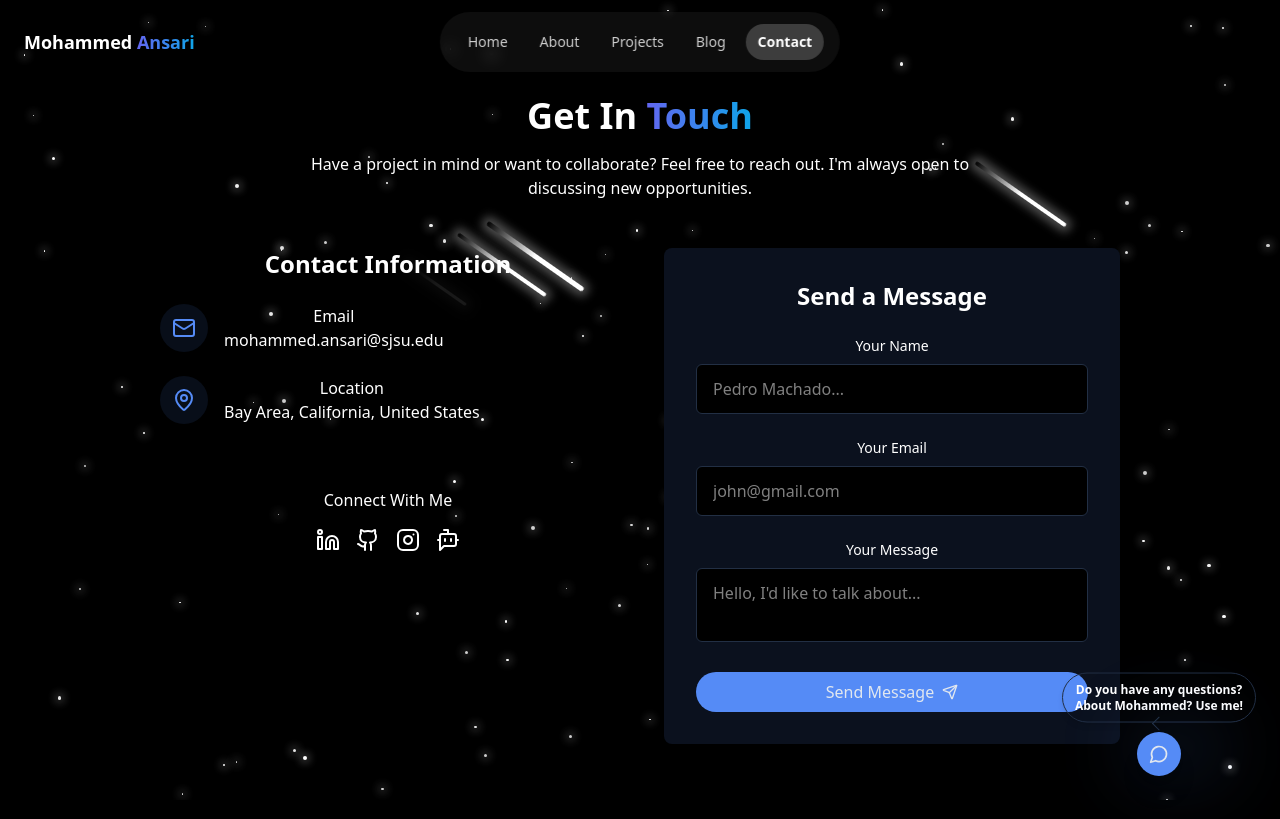
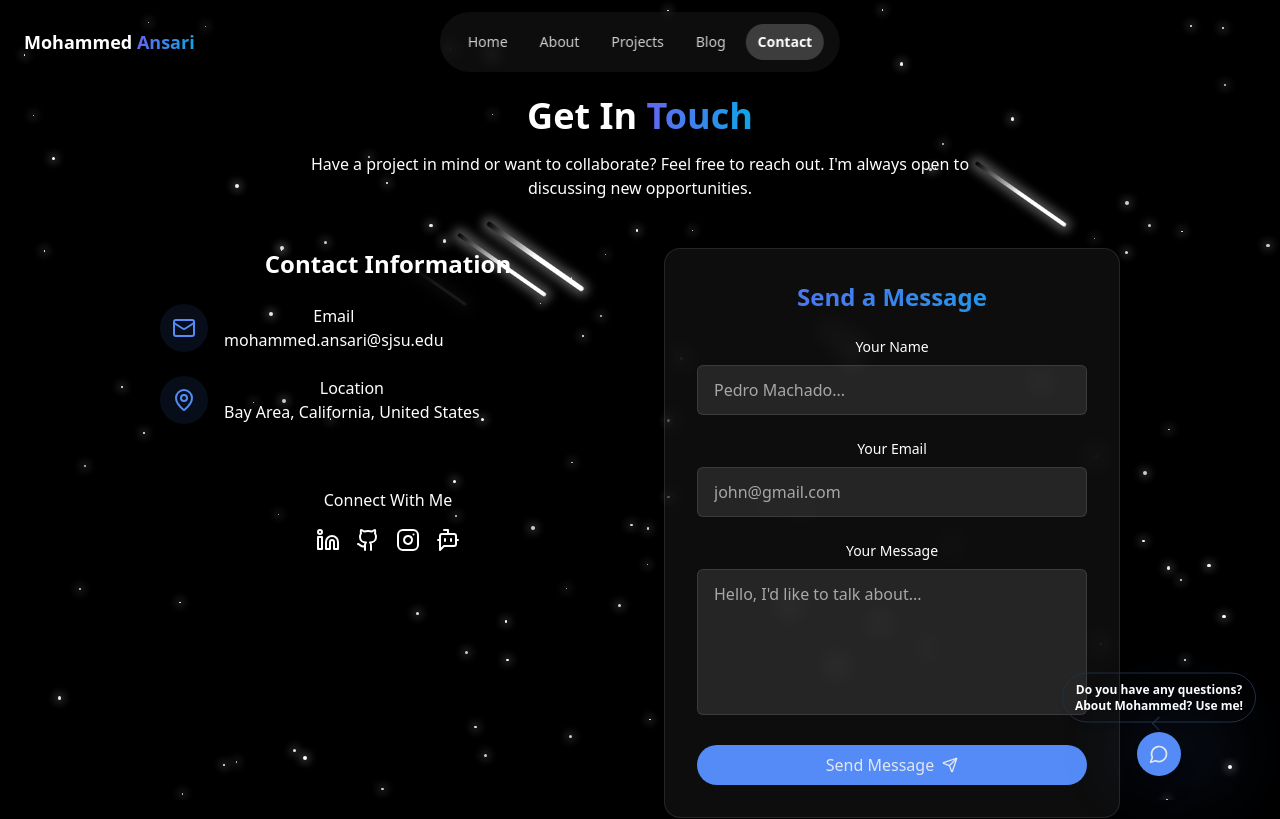
Before and after one commit to ByteMaverick/portfolio-version-2, a React (Vite) app: page /contact in a window 1280 px wide. Shown: the top 819 px of the page. Built offline with nearby package versions, Linux system fonts and the light colour scheme.

Commit message:
improved contact form

```diff
--- a/src/components/ContactSection.jsx
+++ b/src/components/ContactSection.jsx
@@ -119,17 +119,14 @@ export const ContactSection = () => {
 
          {/* Contact Form */}
 <div
-            className="bg-card p-8 rounded-lg shadow-xs"
+  className="backdrop-blur-md bg-white/5 border border-white/10 p-8 rounded-2xl shadow-lg"
   onSubmit={handleSubmit}
 >
-            <h3 className="text-2xl font-semibold mb-6">Send a Message</h3>
+  <h3 className="text-2xl text-primary-gradient font-semibold mb-6">Send a Message</h3>
 
   <form className="space-y-6">
     <div>
-                <label
-                  htmlFor="name"
-                  className="block text-sm font-medium mb-2"
-                >
+      <label htmlFor="name" className="block text-sm font-medium mb-2">
         Your Name
       </label>
       <input
@@ -137,16 +134,13 @@ export const ContactSection = () => {
         id="name"
         name="name"
         required
-                  className="w-full px-4 py-3 rounded-md border border-input bg-background focus:outline-none focus:ring-2 focus:ring-primary"
+        className="w-full px-4 py-3 rounded-md border border-white/10 bg-white/10 text-white placeholder:text-white/60 focus:outline-none focus:ring-2 focus:ring-primary"
         placeholder="Pedro Machado..."
       />
     </div>
 
     <div>
-                <label
-                  htmlFor="email"
-                  className="block text-sm font-medium mb-2"
-                >
+      <label htmlFor="email" className="block text-sm font-medium mb-2">
         Your Email
       </label>
       <input
@@ -154,23 +148,21 @@ export const ContactSection = () => {
         id="email"
         name="email"
         required
-                  className="w-full px-4 py-3 rounded-md border border-input bg-background focus:outline-none focus:ring-2 focus:ring-primary"
+        className="w-full px-4 py-3 rounded-md border border-white/10 bg-white/10 text-white placeholder:text-white/60 focus:outline-none focus:ring-2 focus:ring-primary"
         placeholder="john@gmail.com"
       />
     </div>
 
     <div>
-                <label
-                  htmlFor="message"
-                  className="block text-sm font-medium mb-2"
-                >
+      <label htmlFor="message" className="block text-sm font-medium mb-2">
         Your Message
       </label>
       <textarea
         id="message"
         name="message"
         required
-                  className="w-full px-4 py-3 rounded-md border border-input bg-background focus:outline-none focus:ring-2 focus:ring-primary resize-none"
+        rows={5}
+        className="w-full px-4 py-3 rounded-md border border-white/10 bg-white/10 text-white placeholder:text-white/60 focus:outline-none focus:ring-2 focus:ring-primary resize-none"
         placeholder="Hello, I'd like to talk about..."
       />
     </div>
@@ -189,4 +181,5 @@ export const ContactSection = () => {
       </div>
     </section>
   );
-};
+}
+export default ContactSection;
```
Lines whose indentation alone changed are shown as unchanged.
